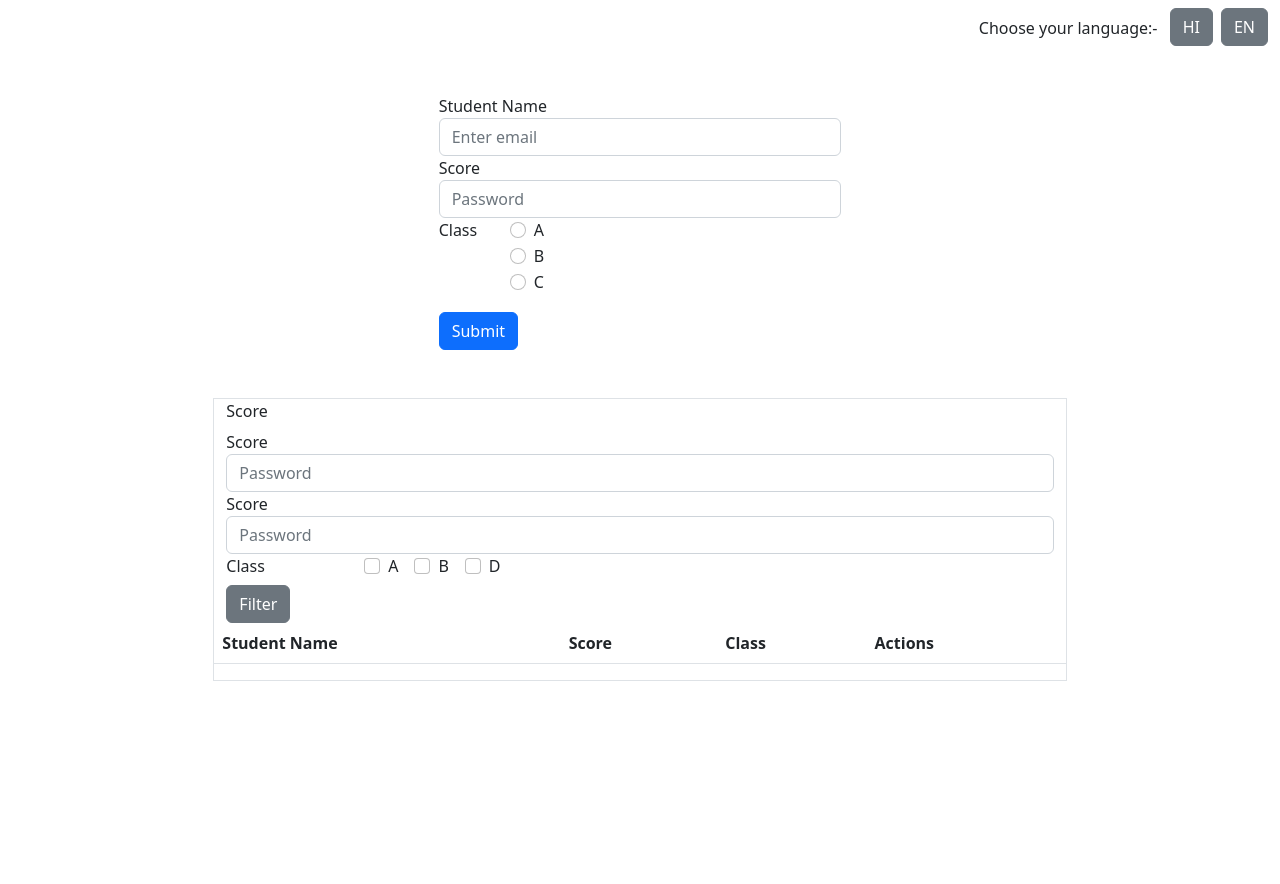
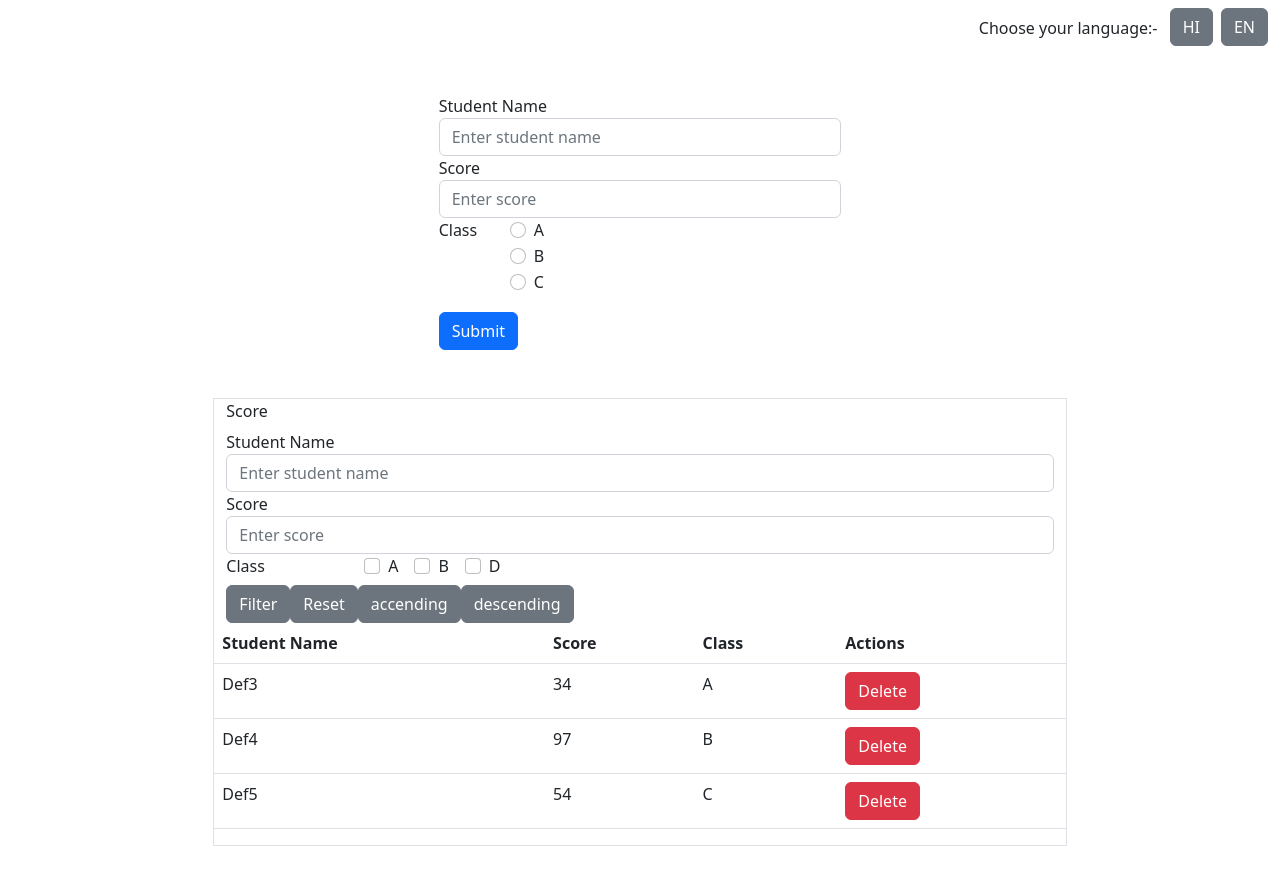
Before and after one commit to jainaayush/exam-score-app, a React (Create React App) app: page / in a window 1280 px wide. Shown: the top 884 px of the page. Before the commit the page ends 800 px from the top, so only its background shows below. Built offline with nearby package versions, Linux system fonts and the light colour scheme.

Commit message:
fix filter and translation

```diff
--- a/src/App.js
+++ b/src/App.js
@@ -9,6 +9,8 @@ const App = () => {
   const { t, i18n } = useTranslation();
   const [students, setStudents] = useState(studentDetails)
   const [studentChecklist, setStudentChecklist] = useState([])
+  const [filterStatus, handleFilterStatus] = useState(false)
+
   const handleCreateRecord = (record) => {
     setStudents([...students, record])
   }
@@ -22,21 +24,26 @@ const App = () => {
     setStudents(up)
   }
 
-  const handleFilter = (filter) => {
-    console.log(filter)
+  const handleFilter = (filter, checkList, status) => {
+    console.log(filter, checkList)
+    setStudentChecklist([...checkList])
+    handleFilterStatus(status)
   }
 
-  const handleCheckBox = (event) => {
-    const { value } = event.target
-    const selected = studentChecklist;
-    let find = selected.indexOf(value);
-    if (find > -1 && selected.length >= 1) {
-      selected.splice(find, 1);
-    } else if (find === -1) {
-      selected.push(value);
+  const handleFilterStatusFunc = (status) => {
+    console.log(status)
+    if (!status) {
+      setStudentChecklist([])
+      handleFilterStatus(false)
     }
-    setStudentChecklist([...selected])
-    console.log(studentChecklist)
+  }
+
+  const sortArray = (order) => {
+    if (order === "asc") {
+      setStudents([...students.sort((a, b) => (a.score) - (b.score))])
+    } else {
+      setStudents([...students.sort((a, b) => (b.score) - (a.score))])
+    }
   }
 
 
@@ -50,11 +57,22 @@ const App = () => {
         </div>
         <div className='col-8 p-0'>
           <div className='my-5'>
-            <CreateRecord handleCreateRecord={handleCreateRecord} />
+            <CreateRecord
+              handleCreateRecord={handleCreateRecord}
+            />
           </div>
           <div className='border my-5'>
-            <FilterRecord handleFilter={handleFilter} handleCheckBox={handleCheckBox} studentChecklist={studentChecklist} />
-            <StudentsTable students={students} handleDelete={handleDelete} studentChecklist={studentChecklist} />
+            <FilterRecord
+              sortArray={sortArray}
+              handleFilter={handleFilter}
+              setStudentChecklist={setStudentChecklist}
+              handleFilterStatusFunc={handleFilterStatusFunc}
+            />
+            <StudentsTable
+              students={students}
+              handleDelete={handleDelete} studentChecklist={studentChecklist}
+              filterStatus={filterStatus}
+            />
           </div>
         </div>
       </div>
--- a/src/Components/CreateRecord.jsx
+++ b/src/Components/CreateRecord.jsx
@@ -1,8 +1,10 @@
 import { useState } from "react"
+import { useTranslation } from "react-i18next";
 
 const CreateRecord = ({
   handleCreateRecord
 }) => {
+  const { t } = useTranslation();
   const [record, setRecord] = useState({
     name: "",
     score: 0,
@@ -32,16 +34,16 @@ const CreateRecord = ({
         <div className="col-6">
           <form>
             <div className="form-group">
-              <label for="exampleInputEmail1">Student Name</label>
-              <input name="name" onChange={(e) => handleChange(e)} type="text" className="form-control" id="exampleInputEmail1" aria-describedby="emailHelp" placeholder="Enter email" />
+              <label for="exampleInputEmail1">{t("student_name")}</label>
+              <input name="name" onChange={(e) => handleChange(e)} type="text" className="form-control" id="exampleInputEmail1" aria-describedby="emailHelp" placeholder={t("enter_student_name")} />
             </div>
             <div className="form-group">
-              <label for="exampleInputPassword1">Score</label>
-              <input onChange={(e) => handleChange(e)} name="score" type="number" className="form-control" id="exampleInputPassword1" placeholder="Password" />
+              <label for="exampleInputPassword1">{t("score")}</label>
+              <input onChange={(e) => handleChange(e)} name="score" type="number" className="form-control" id="exampleInputPassword1" placeholder={t("enter_score")} />
             </div>
             <fieldset className="form-group">
               <div className="row">
-                <legend className="col-form-label col-sm-2 pt-0">Class</legend>
+                <legend className="col-form-label col-sm-2 pt-0">{t("class")}</legend>
                 <div className="col-sm-10">
                   <div className="form-check">
                     <input onChange={(e) => handleChange(e)} name="class" className="form-check-input" type="radio" id="gridRadios1" value="A" />
--- a/src/Components/FilterRecord.jsx
+++ b/src/Components/FilterRecord.jsx
@@ -1,6 +1,9 @@
 import { useState } from "react"
+import { useTranslation } from "react-i18next";
 
-const FilterRecord = ({ handleFilter, handleCheckBox, studentChecklist }) => {
+const FilterRecord = ({ handleFilter, sortArray, handleFilterStatusFunc }) => {
+  const { t } = useTranslation();
+  const [Checklist, setChecklist] = useState([])
   const [filter, setFilter] = useState({
     from: 0,
     to: 0,
@@ -12,38 +15,83 @@ const FilterRecord = ({ handleFilter, handleCheckBox, studentChecklist }) => {
     setFilter({ ...filter, [name]: value })
   }
 
+  const handleCheckBox = (event) => {
+    const { value } = event.target
+    const selected = Checklist;
+    let find = selected.indexOf(value);
+    if (find > -1 && selected.length >= 1) {
+      selected.splice(find, 1);
+    } else if (find === -1) {
+      selected.push(value);
+    }
+    setChecklist([...selected])
+    console.log(Checklist)
+  }
+  const handleFilterBtn = (status) => {
+    handleFilter(filter, Checklist, status)
+  }
   return (
     <>
       <div className="row mx-0">
         <div className="col-12">
           <div className="">
-            <label className="col-form-label col-sm-2 pt-0">Score</label>
+            <label className="col-form-label col-sm-2 pt-0">{t("score")}</label>
             <div className="form-group">
-              <label for="exampleInputPassword1">Score</label>
-              <input onChange={(e) => handleChange(e)} name="from" type="number" className="form-control" id="exampleInputPassword1" placeholder="Password" />
+              <label for="exampleInputPassword1">{t("student_name")}</label>
+              <input onChange={(e) => handleChange(e)}
+                name="from"
+                type="number"
+                className="form-control"
+                id="exampleInputPassword1"
+                placeholder={t("enter_student_name")} />
             </div>
             <div className="form-group">
-              <label for="exampleInputPassword1">Score</label>
-              <input onChange={(e) => handleChange(e)} name="to" type="number" className="form-control" id="exampleInputPassword1" placeholder="Password" />
+              <label for="exampleInputPassword1">{t("score")}</label>
+              <input onChange={(e) => handleChange(e)}
+                name="to" type="number"
+                className="form-control"
+                id="exampleInputPassword1"
+                placeholder={t("enter_score")} />
             </div>
           </div>
           <div className="">
-            <label className="col-form-label col-sm-2 pt-0">Class</label>
+            <label className="col-form-label col-sm-2 pt-0">{t("class")}</label>
             <div class="form-check form-check-inline">
-              <input onChange={handleCheckBox} checked={studentChecklist.includes("Def3")} name="Def3" class="form-check-input" type="checkbox" id="inlineCheckbox1" value="Def3" />
+              <input onChange={handleCheckBox}
+                checked={Checklist.includes("Def3")}
+                name="Def3" class="form-check-input"
+                type="checkbox" id="inlineCheckbox1"
+                value="Def3" />
               <label class="form-check-label" for="inlineCheckbox1">A</label>
             </div>
             <div class="form-check form-check-inline">
-              <input onChange={handleCheckBox} checked={studentChecklist.includes("Def4")} name="Def4" class="form-check-input" type="checkbox" id="inlineCheckbox2" value="Def4" />
+              <input onChange={handleCheckBox}
+                checked={Checklist.includes("Def4")}
+                name="Def4"
+                class="form-check-input"
+                type="checkbox" id="inlineCheckbox2"
+                value="Def4" />
               <label class="form-check-label" for="inlineCheckbox2">B</label>
             </div>
             <div class="form-check form-check-inline">
-              <input onChange={handleCheckBox} checked={studentChecklist.includes("Def5")} name="Def5" class="form-check-input" type="checkbox" id="inlineCheckbox3" value="Def5" />
+              <input onChange={handleCheckBox}
+                checked={Checklist.includes("Def5")}
+                name="Def5"
+                class="form-check-input"
+                type="checkbox"
+                id="inlineCheckbox3"
+                value="Def5" />
               <label class="form-check-label" for="inlineCheckbox3">D</label>
             </div>
           </div>
-
-          <div onClick={() => handleFilter(filter)} className="btn btn-secondary">Filter</div>
+          <div onClick={() => handleFilterBtn(true)}
+            className="btn btn-secondary">Filter</div>
+          <div onClick={() => { handleFilterStatusFunc(false) }}
+            className="btn btn-secondary">Reset</div>
+          <div onClick={() => sortArray("asc")}
+            className="btn btn-secondary">accending</div>
+          <div onClick={() => sortArray("desc")}
+            className="btn btn-secondary">descending</div>
 
         </div>
       </div>
--- a/src/Components/StudentsTable.jsx
+++ b/src/Components/StudentsTable.jsx
@@ -1,26 +1,42 @@
-const StudentsTable = ({ students, handleDelete, studentChecklist }) => {
+import { useTranslation } from "react-i18next";
+
+const StudentsTable = ({ students, handleDelete, studentChecklist, filterStatus }) => {
+  const { t } = useTranslation();
+
+  const tableData = (item) => (
+    <tr>
+      <td>{item.name}</td>
+      <td>{item.score}</td>
+      <td>{item.class}</td>
+      <td>
+        <div
+          onClick={() => handleDelete(item.id)}
+          className="btn btn-danger">
+          Delete
+        </div>
+      </td>
+    </tr>
+  )
   return (
     <>
       <table class="table">
         <thead>
           <tr>
-            <th scope="col">Student Name</th>
-            <th scope="col">Score</th>
-            <th scope="col">Class</th>
-            <th scope="col">Actions</th>
+            <th scope="col">{t("student_name")}</th>
+            <th scope="col">{t("score")}</th>
+            <th scope="col">{t("class")}</th>
+            <th scope="col">{t("actions")}</th>
 
           </tr>
         </thead>
         <tbody>
           {
             students && students.map((item) => (
-              studentChecklist.includes(item.name) &&
-              <tr>
-                <td>{item.name}</td>
-                <td>{item.score}</td>
-                <td>{item.class}</td>
-                <td><div onClick={() => handleDelete(item.id)} className="btn btn-danger">Delete</div></td>
-              </tr>
+              filterStatus ?
+                studentChecklist.includes(item.name) &&
+                tableData(item)
+                :
+                tableData(item)
             ))
           }
         </tbody>
--- a/src/translation/en/index.js
+++ b/src/translation/en/index.js
@@ -1,5 +1,11 @@
 export const message = {
   "Language": "----------------------------------------",
   "choose_your_language": "Choose your language",
-  "your_selected_language": "Your selected language is"
+  "your_selected_language": "Your selected language is",
+  "student_name": "Student Name",
+  "score": "Score",
+  "class": "Class",
+  "actions": "Actions",
+  "enter_student_name": "Enter student name",
+  "enter_score": "Enter score",
 }
--- a/src/translation/hi/index.js
+++ b/src/translation/hi/index.js
@@ -1,5 +1,11 @@
 export const message = {
   "Language": "----------------------------------------",
   "choose_your_language": "अपनी भाषा चुनिए",
-  "your_selected_language": "आपकी चयनित भाषा है"
+  "your_selected_language": "आपकी चयनित भाषा है",
+  "student_name": "छात्र का नाम",
+  "score": "अंक",
+  "class": "कक्षा",
+  "actions": "कार्रवाई",
+  "enter_student_name": "छात्र का नाम दर्ज करें",
+  "enter_score": "अंक दर्ज करें",
 }
```
